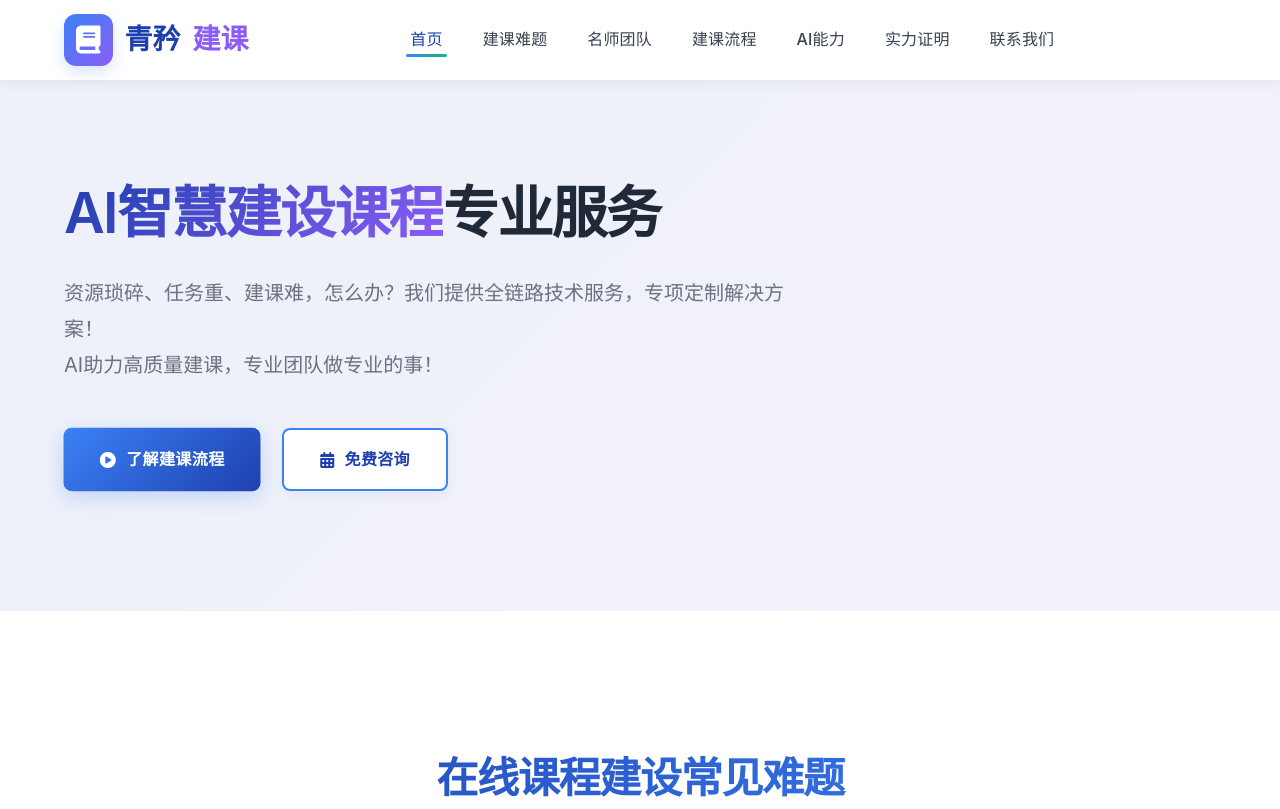
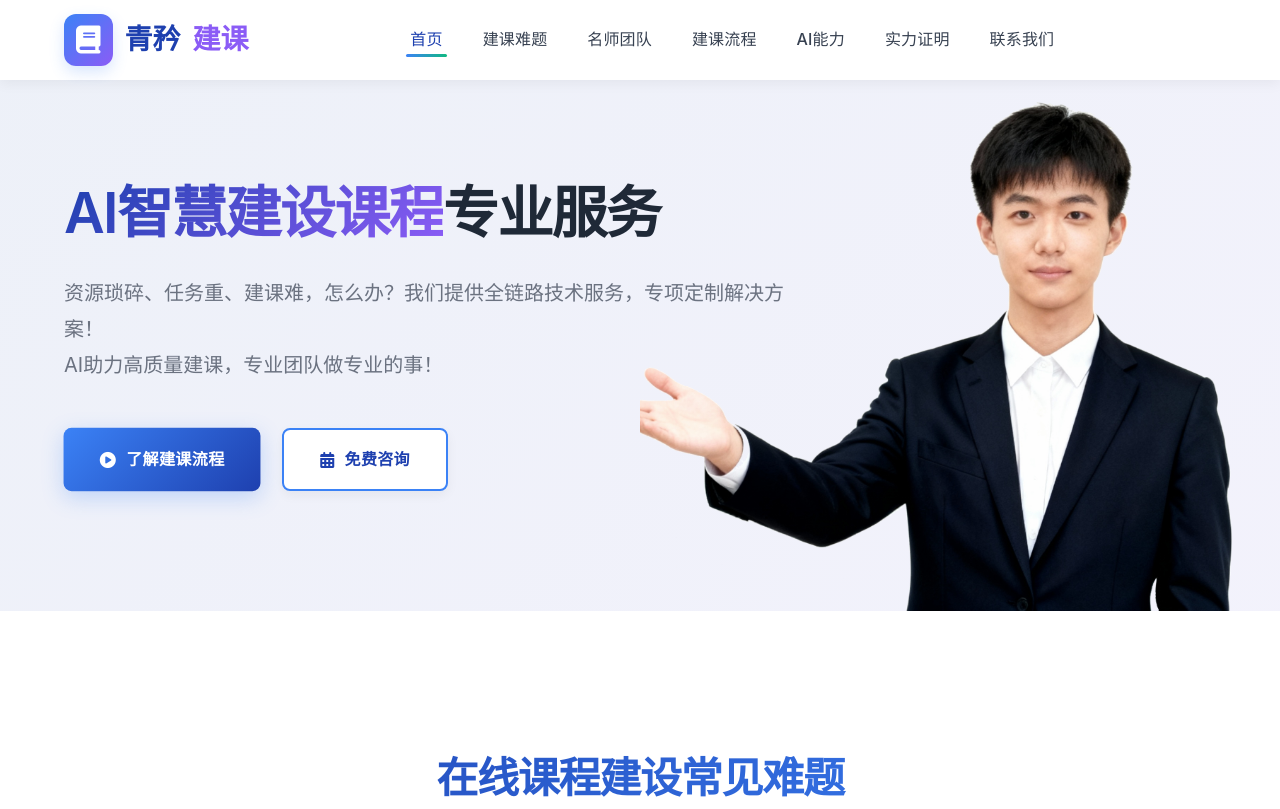
Before and after one commit to yongko2006/qingjinjianke, a plain HTML site: page index.html in a window 1280 px wide. Shown: the top 809 px of the page. Drawn offline with Linux system fonts and the light colour scheme.

```diff
--- a/index.html
+++ b/index.html
@@ -291,7 +291,7 @@
             right: 0;
             width: 50%;
             height: 100%;
-            background: url('C:\\Users\\yangko\\Desktop\\网站\\老师1.png') no-repeat center/cover;
+            background: url('图片/6.png') no-repeat center/cover;
             opacity: 1;
         }
 
@@ -1817,4 +1817,5 @@
         });
     </script>
 </body>
+
 </html>
```
